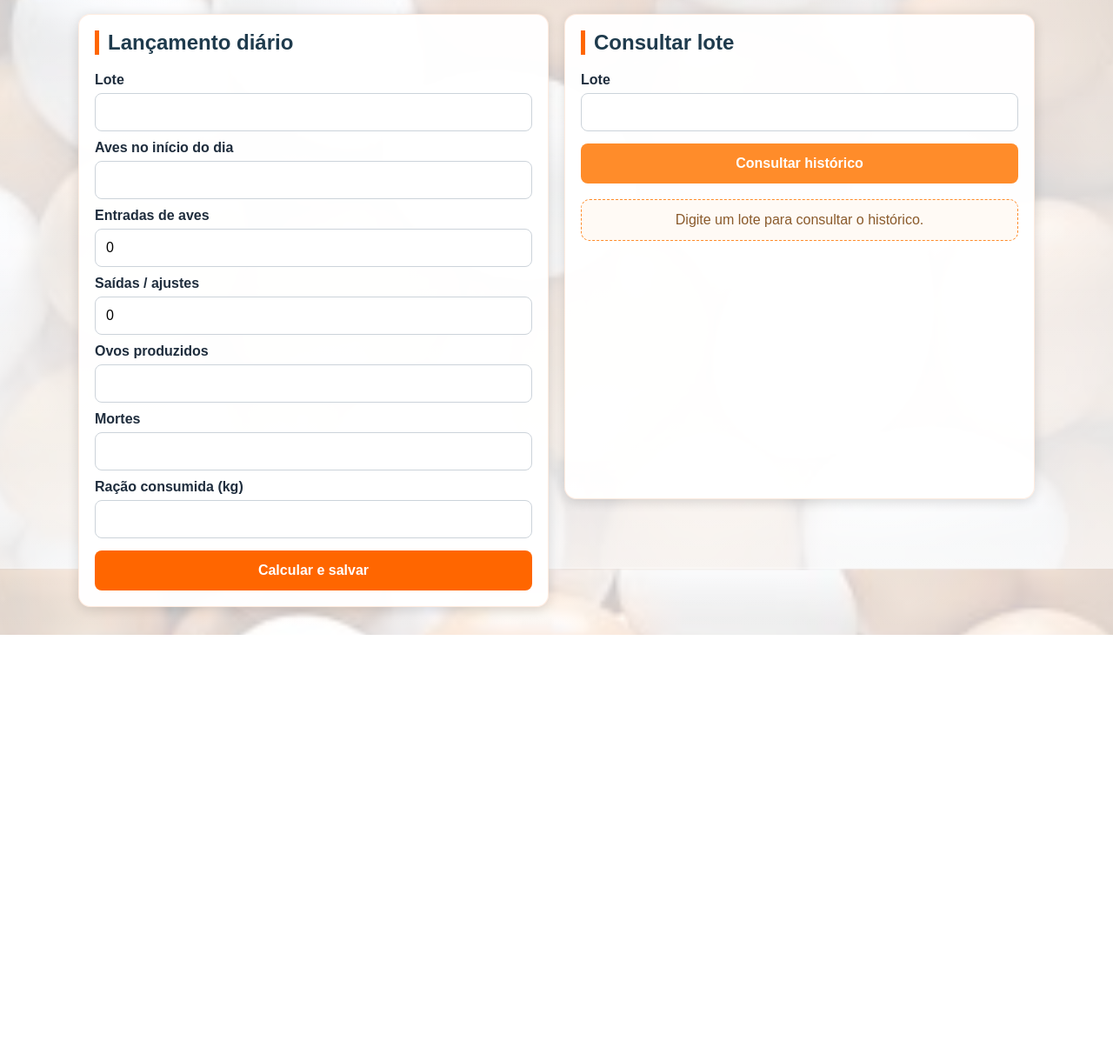
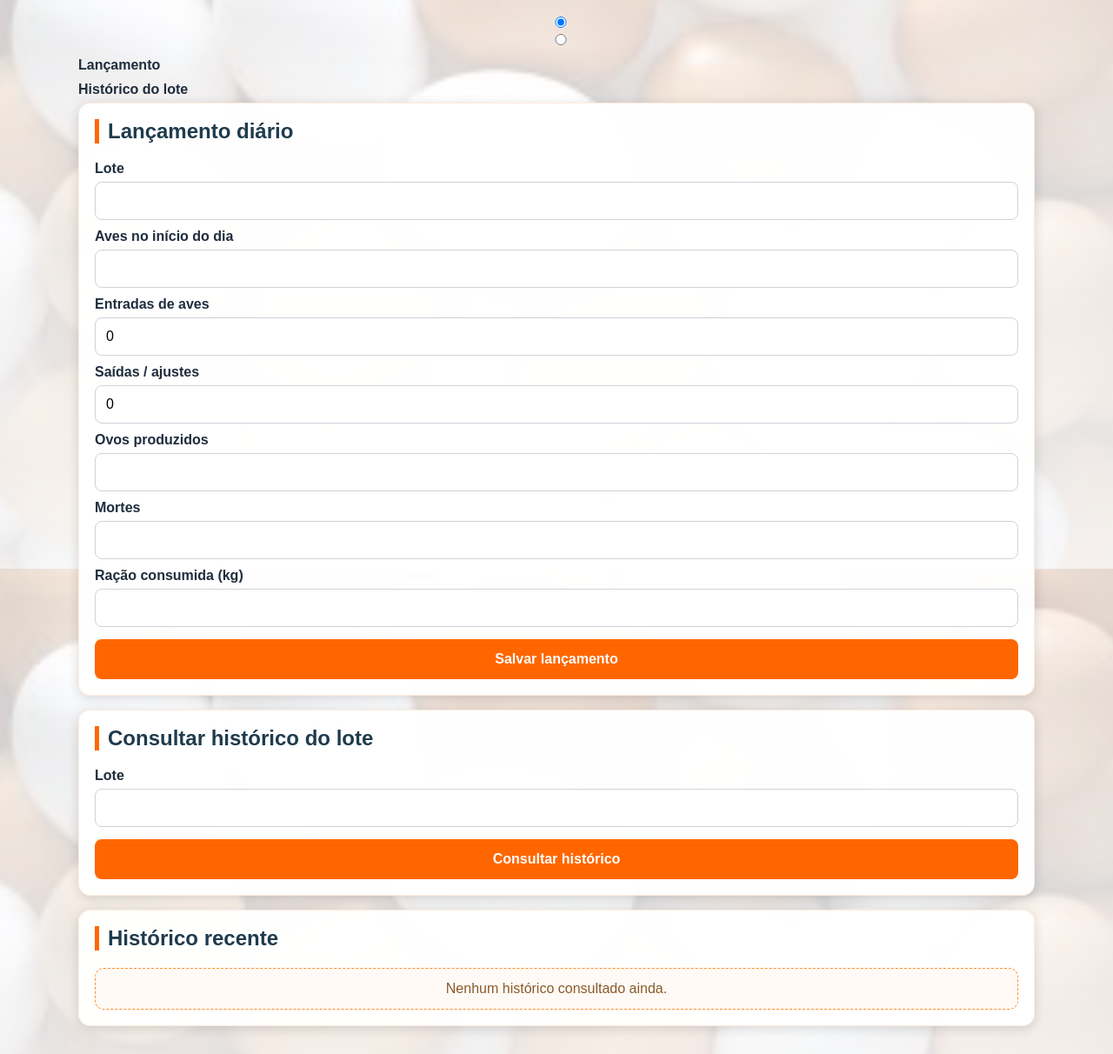
Before and after one commit to RaoMao0712/Controle-Granjas, a Flask app: page /dashboard in a window 1280 px wide. Shown: the part 146-1358 px from the top of the page at 87% size. Before the commit the page ends 876 px from the top, so only its background shows below. Run offline with Flask 3, Linux system fonts and the light colour scheme; a user stored in the database is signed in; parts of the project's set-up code (start-up, migrations or seed data) failed here and were passed over; some libraries are stand-ins or nearby versions.

Commit message:
Update dashboard.html

```diff
--- a/templates/dashboard.html
+++ b/templates/dashboard.html
@@ -1,9 +1,17 @@
 {% extends "base.html" %}
 
 {% block conteudo %}
-<div class="grid-dashboard">
+<div class="tabs-container">
 
-    <div class="coluna">
+    <input type="radio" name="tabs" id="tab-lancamento" checked>
+    <input type="radio" name="tabs" id="tab-historico">
+
+    <div class="tabs-menu">
+        <label for="tab-lancamento">Lançamento</label>
+        <label for="tab-historico">Histórico do lote</label>
+    </div>
+
+    <div class="tab-content" id="content-lancamento">
         <div class="card">
             <h2>Lançamento diário</h2>
 
@@ -31,7 +39,7 @@
                 <label>Ração consumida (kg)</label>
                 <input type="number" step="0.01" name="racao" required>
 
-                <button type="submit">Calcular e salvar</button>
+                <button type="submit">Salvar lançamento</button>
             </form>
         </div>
 
@@ -57,9 +65,9 @@
         {% endif %}
     </div>
 
-    <div class="coluna">
-        <div class="card card-consulta">
-            <h2>Consultar lote</h2>
+    <div class="tab-content" id="content-historico">
+        <div class="card">
+            <h2>Consultar histórico do lote</h2>
 
             <form method="POST">
                 <input type="hidden" name="acao" value="consultar">
@@ -67,13 +75,14 @@
                 <label>Lote</label>
                 <input type="text" name="lote_consulta" value="{{ lote_consulta }}" required>
 
-                <button type="submit" class="secondary">Consultar histórico</button>
+                <button type="submit">Consultar histórico</button>
             </form>
+        </div>
+
+        <div class="card">
+            <h2>Histórico recente</h2>
 
             {% if historico %}
-            <div class="history">
-                <h3>Histórico recente</h3>
-
                 {% for item in historico %}
                 <div class="history-item">
                     <p><strong>Data:</strong> {{ item.data }}</p>
@@ -87,15 +96,13 @@
                     <p><strong>Ração:</strong> {{ item.racao }} kg</p>
                 </div>
                 {% endfor %}
-            </div>
             {% else %}
-            <div class="caixa-vazia">
-                Digite um lote para consultar o histórico.
-            </div>
+                <div class="caixa-vazia">
+                    Nenhum histórico consultado ainda.
+                </div>
             {% endif %}
         </div>
     </div>
 
-
 </div>
 {% endblock %}
```
